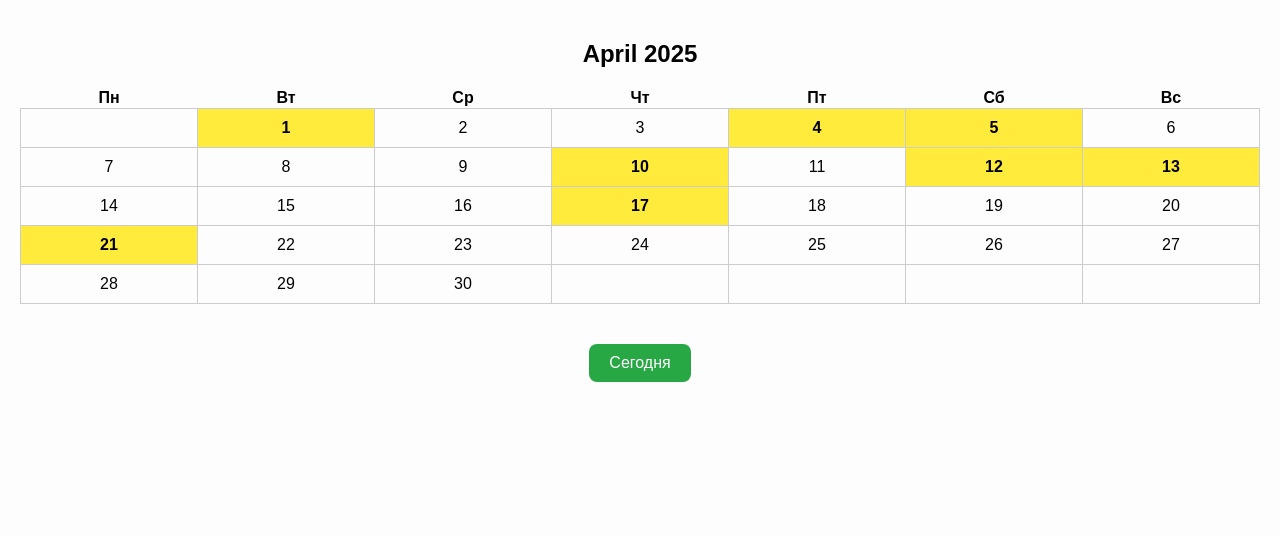
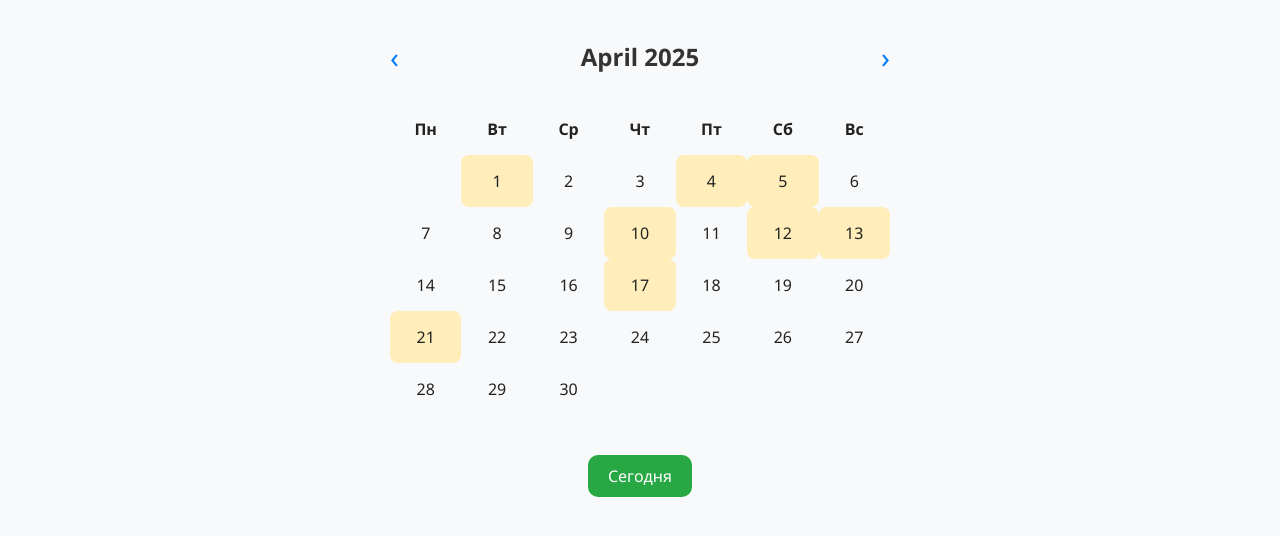
Before and after one commit to elviz1988/gastro-calendar, a Flask app: page /calendar in a window 1280 px wide. Shown: the top 536 px of the page. Run offline with Flask 3, Linux system fonts and the light colour scheme; data comes from the database, SQL or seed files in the repository.

Commit message:
Add files via upload

```diff
--- a/static/style.css
+++ b/static/style.css
@@ -1,52 +1,115 @@
-
 body {
-  font-family: sans-serif;
-  background: #fdfdfd;
   margin: 0;
+  font-family: 'Segoe UI', sans-serif;
+  background: #f8f9fa;
+  color: #222;
+}
+.hidden { display: none; }
+header h1, header h2 {
+  margin: 20px auto;
+  font-size: 1.5rem;
+  text-align: center;
+  color: #333;
+}
+.container {
   padding: 20px;
+  max-width: 500px;
+  margin: auto;
+}
+.holiday-list {
+  background: #fff3cd;
+  padding: 15px;
+  border-radius: 10px;
+  font-size: 1.1rem;
+  margin: 20px 0;
   text-align: center;
 }
-
-.container {
-  position: relative;
-  padding: 20px;
+.no-holiday {
+  font-size: 1.1rem;
+  color: #888;
+  text-align: center;
 }
-
+footer {
+  margin-top: 40px;
+  display: flex;
+  justify-content: center;
+  gap: 20px;
+}
 .fab {
-  position: fixed;
-  bottom: 20px;
-  right: 20px;
   background: #007bff;
   color: white;
   border-radius: 50%;
   padding: 15px;
+  font-size: 24px;
   text-decoration: none;
-  font-size: 24px;
-  box-shadow: 0 4px 8px rgba(0,0,0,0.2);
+  box-shadow: 0 4px 10px rgba(0,0,0,0.1);
 }
-
-table {
+.today-btn {
+  background: #28a745;
+  color: white;
+  border-radius: 10px;
+  padding: 10px 20px;
+  text-decoration: none;
+  font-weight: 500;
+}
+.calendar-header {
+  display: flex;
+  justify-content: space-between;
+  align-items: center;
+}
+.nav-btn {
+  font-size: 1.8rem;
+  text-decoration: none;
+  color: #007bff;
+}
+.calendar {
   width: 100%;
   border-collapse: collapse;
-  margin: 20px auto;
+  margin-top: 10px;
 }
-
-td {
-  border: 1px solid #ccc;
-  padding: 10px;
+.calendar th, .calendar td {
+  width: 14.2%;
+  height: 50px;
+  text-align: center;
+  vertical-align: middle;
 }
-
-.holiday {
-  background-color: #ffeb3b;
-  font-weight: bold;
+.calendar a {
+  text-decoration: none;
+  color: inherit;
+  display: block;
+  width: 100%;
+  height: 100%;
+  line-height: 50px;
 }
-
-.today-button a {
-  display: inline-block;
-  margin-top: 20px;
-  background: #28a745;
-  color: white;
-  padding: 10px 20px;
-  text-decoration: none;
+.has-holiday {
+  background: #ffeeba;
   border-radius: 8px;
 }
+#loader {
+  display: flex;
+  flex-direction: column;
+  justify-content: center;
+  align-items: center;
+  height: 100vh;
+}
+.logo {
+  font-size: 48px;
+  margin-bottom: 20px;
+}
+.progress-bar {
+  width: 200px;
+  height: 10px;
+  background: #e0e0e0;
+  border-radius: 5px;
+  overflow: hidden;
+}
+.progress {
+  width: 0%;
+  height: 100%;
+  background: #007bff;
+  animation: loadProgress 1s forwards;
+}
+@keyframes loadProgress {
+  0% { width: 0%; }
+  100% { width: 100%; }
+}
--- a/templates/calendar.html
+++ b/templates/calendar.html
@@ -1,14 +1,19 @@
-
 <!DOCTYPE html>
-<html>
+<html lang="ru">
 <head>
+  <meta charset="UTF-8">
   <title>Календарь</title>
   <link rel="stylesheet" href="/static/style.css">
 </head>
 <body>
-  <div class="calendar-container">
-    <h2>{{ month_name }} {{ year }}</h2>
-    <table>
+  <div class="container">
+    <header class="calendar-header">
+      <a href="/calendar?year={{ year }}&month={{ month - 1 }}" class="nav-btn">‹</a>
+      <h2>{{ month_name }} {{ year }}</h2>
+      <a href="/calendar?year={{ year }}&month={{ month + 1 }}" class="nav-btn">›</a>
+    </header>
+
+    <table class="calendar">
       <thead>
         <tr>
           <th>Пн</th><th>Вт</th><th>Ср</th><th>Чт</th><th>Пт</th><th>Сб</th><th>Вс</th>
@@ -20,19 +25,26 @@
             {% for day in week %}
               {% if day == 0 %}
                 <td></td>
-              {% elif day in marked_days %}
-                <td class="holiday">{{ day }}</td>
               {% else %}
-                <td>{{ day }}</td>
+                {% if day in marked_days %}
+                  <td class="has-holiday">
+                    <a href="/date/{{ year }}-{{ "%02d"|format(month) }}-{{ "%02d"|format(day) }}">{{ day }}</a>
+                  </td>
+                {% else %}
+                  <td>
+                    <a href="/date/{{ year }}-{{ "%02d"|format(month) }}-{{ "%02d"|format(day) }}">{{ day }}</a>
+                  </td>
+                {% endif %}
               {% endif %}
             {% endfor %}
           </tr>
         {% endfor %}
       </tbody>
     </table>
-    <div class="today-button">
-      <a href="/">Сегодня</a>
-    </div>
+
+    <footer>
+      <a href="/" class="today-btn">Сегодня</a>
+    </footer>
   </div>
 </body>
 </html>
```
Also changed, not shown: templates/index.html (+37 -14 lines).
